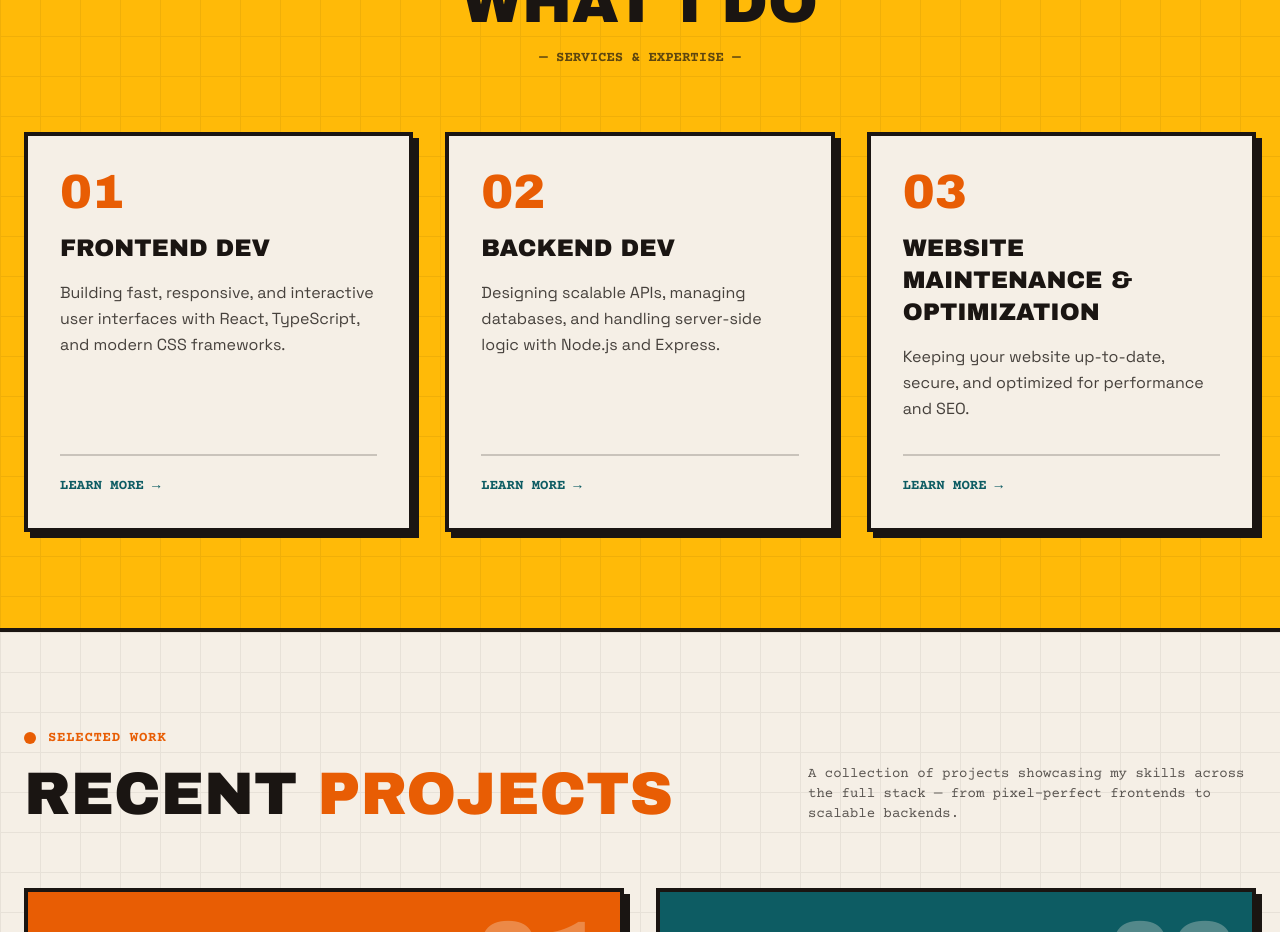
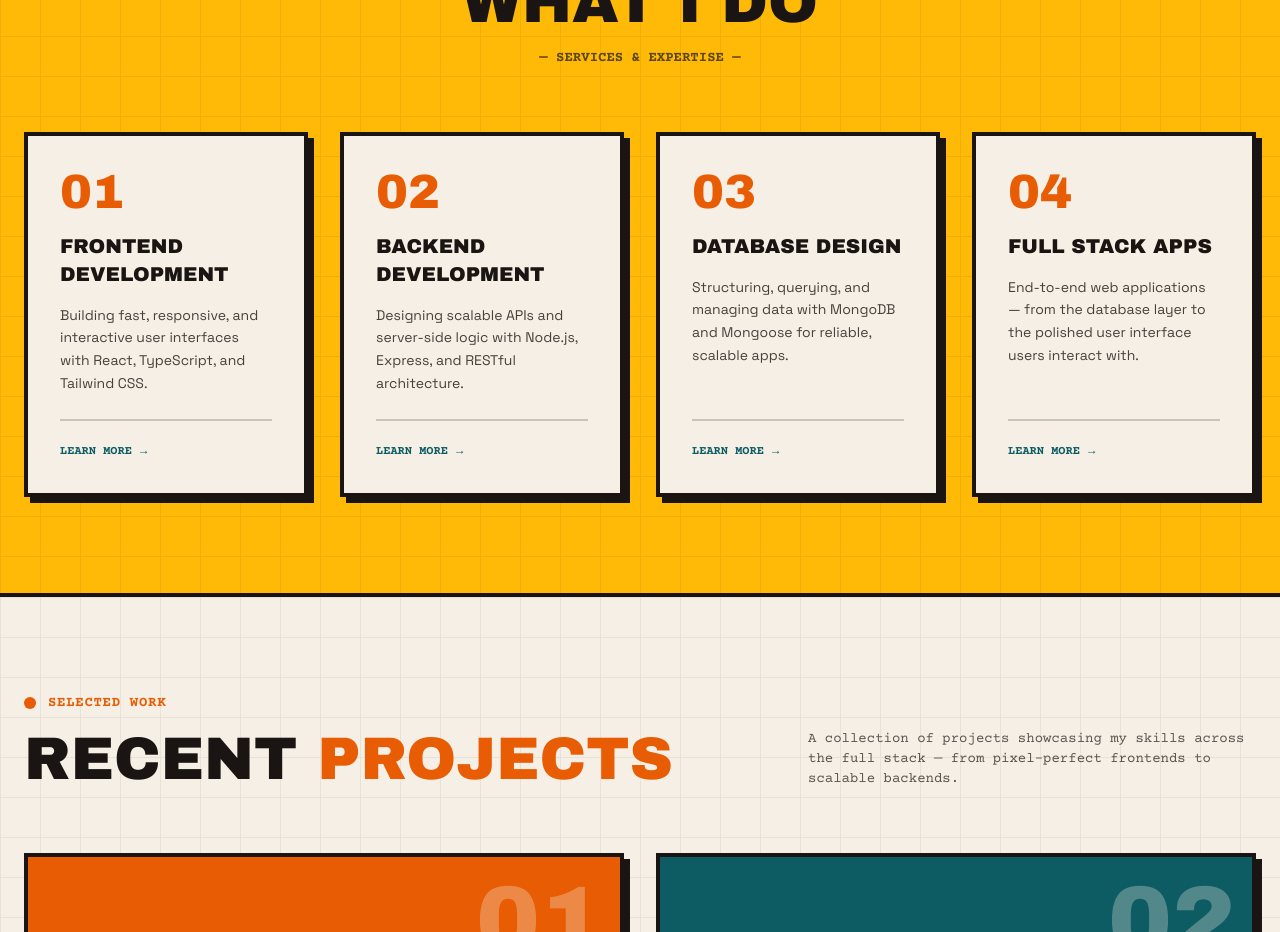
Before and after one commit to opiper21/portfolio, a React (Vite) app: page / in a window 1280 px wide. Shown: the part 1840-2772 px from the top of the page. Built offline with nearby package versions, Linux system fonts and the light colour scheme.

Commit message:
Expand services to full stack (frontend, backend, database)

```diff
--- a/src/components/Services.tsx
+++ b/src/components/Services.tsx
@@ -2,23 +2,31 @@ function Services() {
   const services = [
     {
       id: "01",
-      title: "Frontend Dev",
-      desc: "Building fast, responsive, and interactive user interfaces with React, TypeScript, and modern CSS frameworks.",
+      title: "Frontend Development",
+      desc: "Building fast, responsive, and interactive user interfaces with React, TypeScript, and Tailwind CSS.",
     },
     {
       id: "02",
-      title: "Backend Dev",
-      desc: "Designing scalable APIs, managing databases, and handling server-side logic with Node.js and Express.",
+      title: "Backend Development",
+      desc: "Designing scalable APIs and server-side logic with Node.js, Express, and RESTful architecture.",
     },
     {
       id: "03",
-      title: "Website Maintenance & Optimization",
-      desc: "Keeping your website up-to-date, secure, and optimized for performance and SEO.",
+      title: "Database Design",
+      desc: "Structuring, querying, and managing data with MongoDB and Mongoose for reliable, scalable apps.",
+    },
+    {
+      id: "04",
+      title: "Full Stack Apps",
+      desc: "End-to-end web applications — from the database layer to the polished user interface users interact with.",
     },
   ];
 
   return (
-    <section id="services" className="reveal relative bg-mustard py-24 border-t-4 border-brown">
+    <section
+      id="services"
+      className="reveal relative bg-mustard py-24 border-t-4 border-brown"
+    >
       <div className="absolute inset-0 retro-grid pointer-events-none opacity-20"></div>
 
       <div className="relative z-10 max-w-7xl mx-auto px-6">
@@ -33,7 +41,7 @@ function Services() {
         </div>
 
         {/* Services Grid */}
-        <div className="grid md:grid-cols-3 gap-8">
+        <div className="grid md:grid-cols-2 lg:grid-cols-4 gap-8">
           {services.map((service) => (
             <div
               key={service.id}
@@ -42,17 +50,17 @@ function Services() {
               <span className="font-display text-5xl text-burnt block mb-4">
                 {service.id}
               </span>
-              <h3 className="font-display text-2xl uppercase text-brown mb-4">
+              <h3 className="font-display text-xl uppercase text-brown mb-4">
                 {service.title}
               </h3>
-              <p className="text-brown/80 flex-grow leading-relaxed">
+              <p className="text-brown/80 text-sm flex-grow leading-relaxed">
                 {service.desc}
               </p>
 
-              <div className="mt-8 pt-4 border-t-2 border-brown/20">
+              <div className="mt-6 pt-4 border-t-2 border-brown/20">
                 <a
                   href="#contact"
-                  className="font-mono text-sm uppercase font-bold text-teal hover:text-burnt transition-colors inline-flex items-center gap-2"
+                  className="font-mono text-xs uppercase font-bold text-teal hover:text-burnt transition-colors inline-flex items-center gap-2"
                 >
                   Learn More <span>→</span>
                 </a>
```
